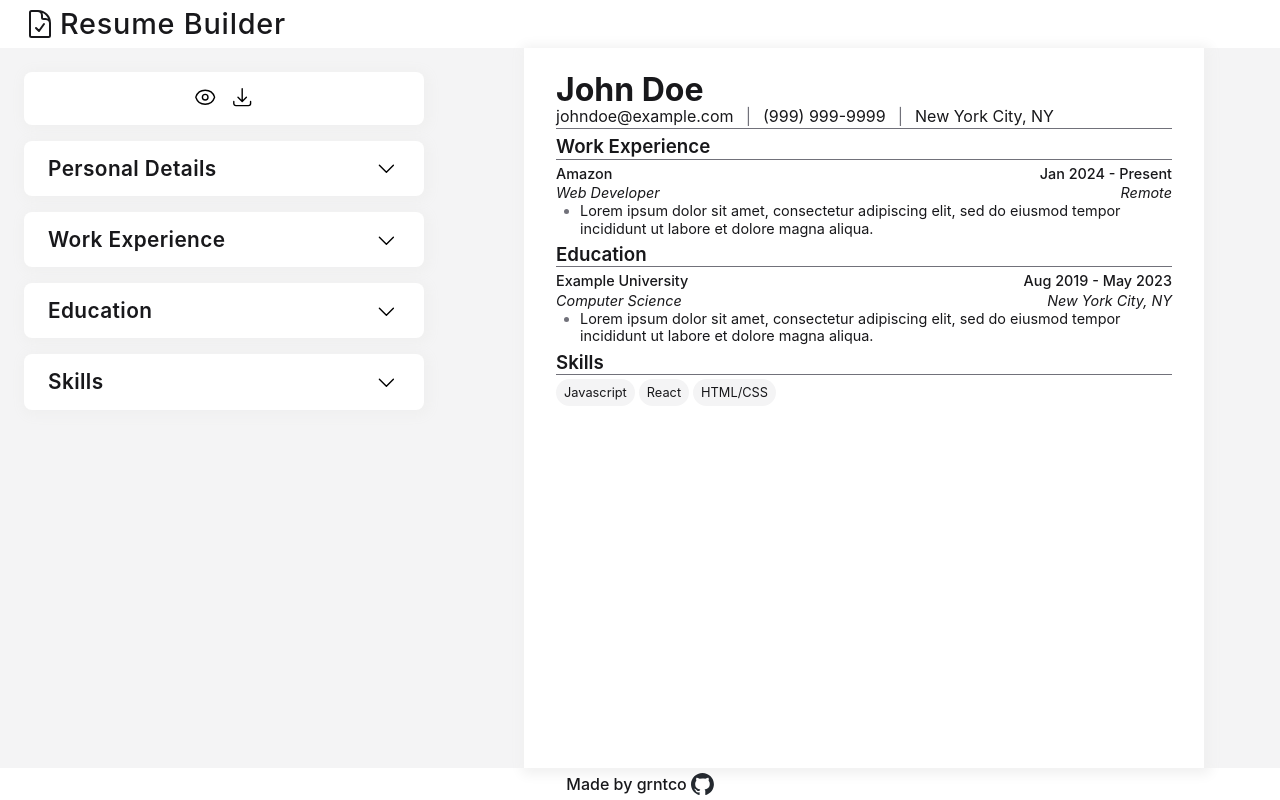
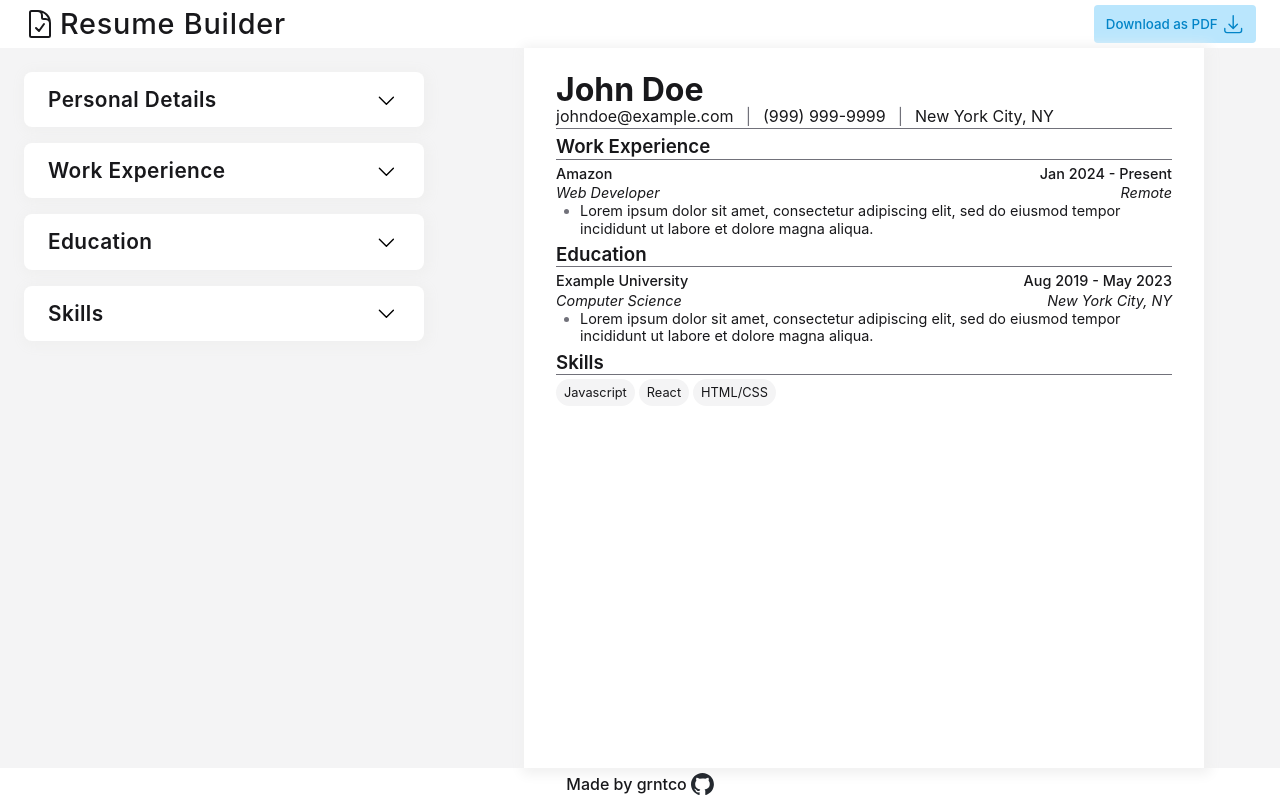
Before and after one commit to grntco/resume-builder, a React (Vite) app: page / in a window 1280 px wide. Built offline with nearby package versions, Linux system fonts and the light colour scheme.

Commit message:
rm Toolbar comp and add download btn to Header

```diff
--- a/src/components/cards/Card.jsx
+++ b/src/components/Card.jsx
@@ -1,4 +1,4 @@
-import '../../styles/Card.css'
+import '../styles/Card.css'
 
 export function Card({ children }) {
     return (
--- a/src/components/Header.jsx
+++ b/src/components/Header.jsx
@@ -1,5 +1,7 @@
 import '../styles/Header.css';
 import { DocumentCheckIcon } from '@heroicons/react/24/outline';
+import { ArrowDownTrayIcon } from "@heroicons/react/24/outline"
+import * as html2pdf from "html2pdf.js";
 
 export function Header() {
     return(
@@ -8,6 +10,24 @@ export function Header() {
                 <DocumentCheckIcon className="header__logo-icon" height={"1.4rem"}/>
                 <h1 className="header__logo-text">Resume Builder</h1>
             </div>
+            <button
+                className="default-btn add-btn header__download-btn"
+                title="Download as PDF"
+                onClick={handlePDFDownload}
+            >Download as PDF <ArrowDownTrayIcon className="icon"/></button>
         </header>
     )
+
+    function handlePDFDownload() {
+        const resume = document.getElementById('resume')
+        // const options = {
+        //     // margin: 1,
+        //     filename: 'resume.pdf',
+        //     image:        { type: 'jpeg', quality: 0.98 },
+        //     html2canvas:  { scale: 3 },
+        //     jsPDF:        { format: 'letter' }
+        // }
+
+        html2pdf(resume)
+    }
 }
--- a/src/components/MainContent.jsx
+++ b/src/components/MainContent.jsx
@@ -1,10 +1,8 @@
-import { Card } from './cards/Card';
-import { Form } from './cards/Form';
-import { Toolbar } from './cards/Toolbar';
-import { Resume } from './Resume';
+import { Card } from './Card';
+import { Form } from './form/Form';
+import { Resume } from './resume/Resume';
 import { useState } from 'react';
 import { resumeData } from '../resumeData';
-
 
 export function MainContent() {
     const [updatedData, setUpdatedData] = useState(resumeData);
@@ -12,7 +10,6 @@ export function MainContent() {
     return (
         <section className="main-content">
             <div className="cards-container">
-                <Card><Toolbar /></Card>
                 {
                     updatedData.map((form, formIndex) => {
                     return (
--- a/src/components/cards/Toolbar.jsx
+++ /dev/null
@@ -1,32 +0,0 @@
-import { EyeIcon } from "@heroicons/react/24/outline"
-import { ArrowDownTrayIcon } from "@heroicons/react/24/outline"
-import '../../styles/Toolbar.css'
-// import html2pdf from "../../../node_modules/html2pdf.js/dist/html2pdf.bundle.js"
-import * as html2pdf from "html2pdf.js";
-
-
-export function Toolbar() {
-    return (
-        <div className="toolbar">
-            <button className="toolbar__btn" title="Preview"><EyeIcon className="icon"/></button>
-            <button
-                className="toolbar__btn"
-                title="Download as PDF"
-                onClick={handlePDFDownload}
-            ><ArrowDownTrayIcon className="icon"/></button>
-        </div>
-    )
-
-    function handlePDFDownload() {
-        const resume = document.getElementById('resume')
-        // const options = {
-        //     // margin: 1,
-        //     filename: 'resume.pdf',
-        //     image:        { type: 'jpeg', quality: 0.98 },
-        //     html2canvas:  { scale: 3 },
-        //     jsPDF:        { format: 'letter' }
-        // }
-
-        html2pdf(resume)
-    }
-}
--- a/src/components/cards/Form.jsx
+++ b/src/components/form/Form.jsx
@@ -1,9 +1,8 @@
 import '../../styles/Form.css'
-import { FormHeader } from './FormHeader'
+import { FormHeader } from './FormHeader';
 import { TextInput } from './TextInput';
 import { ResponsibilitiesContainer } from './ResponsibilitiesContainer';
 import { useState } from 'react';
-
 
 export function Form({ form, handleInputChange, handleAddFieldset, handleDeleteFieldset, handleAddResponsibility, handleDeleteResponsibility, handleTextAreaChange }) {
     const [isCollapsed, setIsCollapsed] = useState(true)
--- a/src/components/Resume.jsx
+++ b/src/components/resume/Resume.jsx
@@ -1,4 +1,4 @@
-import '../styles/Resume.css'
+import '../../styles/Resume.css'
 import { ResumeExperience } from './ResumeExperience'
 
 export function Resume({ data }) {
--- a/src/styles/Header.css
+++ b/src/styles/Header.css
@@ -3,9 +3,7 @@
     padding: 0px 24px;
     display: flex;
     align-items: center;
-    -webkit-box-shadow: 2px 2px 12px 4px rgba(240,240,240,1);
-    -moz-box-shadow: 2px 2px 12px 4px rgba(240,240,240,1);
-    box-shadow: 2px 2px 12px 4px rgba(240,240,240,1);
+    justify-content: space-between;
 }
 
 .header__logo {
@@ -23,3 +21,9 @@
     font-weight: 500;
     letter-spacing: 0.05rem;
 }
+
+.header__download-btn {
+    display: flex;
+    align-items: center;
+    gap: 4px;
+}
--- a/src/styles/Toolbar.css
+++ /dev/null
@@ -1,18 +0,0 @@
-.toolbar {
-    display: flex;
-    gap: 8px;
-    justify-content: center;
-}
-
-.toolbar__btn {
-    outline: none;
-    border: none;
-    height: 1.8rem;
-    width: 1.8rem;
-    border-radius: 4px;
-    background-color: var(--primary-bg-color);
-}
-
-.toolbar__btn:hover {
-    background-color: var(--btn-bg-color-hover);
-}
```
Also changed, not shown: src/components/form/FormHeader.jsx (renamed from src/components/cards/FormHeader.jsx), src/components/form/ResponsibilitiesContainer.jsx (renamed from src/components/cards/ResponsibilitiesContainer.jsx), src/components/form/TextInput.jsx (renamed from src/components/cards/TextInput.jsx), src/components/resume/ResumeExperience.jsx (renamed from src/components/ResumeExperience.jsx).
